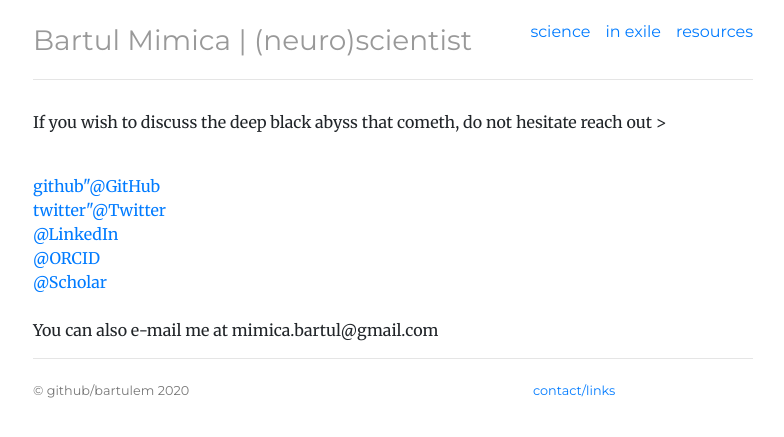
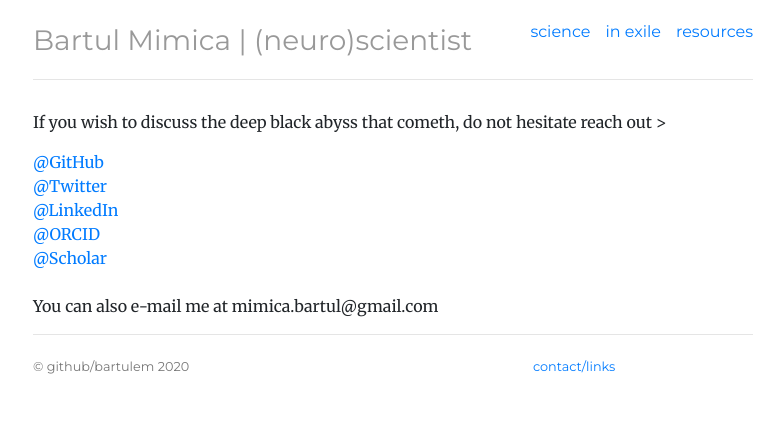
Before and after one commit to bartulem/bartulem.github.io, a Jekyll site: the page built from contact/index.html, in a window 1280 px wide. Shown: the top 437 px of the page, without its empty margins (247-1031 px from the left). Built offline with Jekyll 4.4.1, drawn with Linux system fonts in a browser that asks for light colours.

Commit message:
Update index.html

```diff
--- a/contact/index.html
+++ b/contact/index.html
@@ -10,13 +10,13 @@ description: bartulem | (neuro)scientist
 <div class="contact">
 
 	<p>If you wish to discuss the deep black abyss that cometh, do not hesitate reach out > </p>
-	<br>
+
 	<ul class="list-unstyled">
-  	<li><a target="_blank" href="https://github.com/bartulem">github"@GitHub</a></li>
-	<li><a target="_blank" href="https://twitter.com/BartulEm">twitter"@Twitter</a></li>
+  	<li><a target="_blank" href="https://github.com/bartulem">@GitHub</a></li>
+	<li><a target="_blank" href="https://twitter.com/BartulEm">@Twitter</a></li>
 	<li><a target="_blank" href="https://www.linkedin.com/in/bartul-mimica-162b58b3/">@LinkedIn</a></li>
-	<li><a href="https://orcid.org/0000-0001-6404-0560">@ORCID</a></li>
-  	<li><a href="https://scholar.google.no/citations?user=aUeOyr8AAAAJ&hl=en">@Scholar</a></li>
+	<li><a target="_blank" href="https://orcid.org/0000-0001-6404-0560">@ORCID</a></li>
+  	<li><a target="_blank" href="https://scholar.google.no/citations?user=aUeOyr8AAAAJ&hl=en">@Scholar</a></li>
 	<br>
 	<li>You can also e-mail me at <span class="obfuscate">mimica.bartul@gmail.com</span></li>
 	</ul>
```
